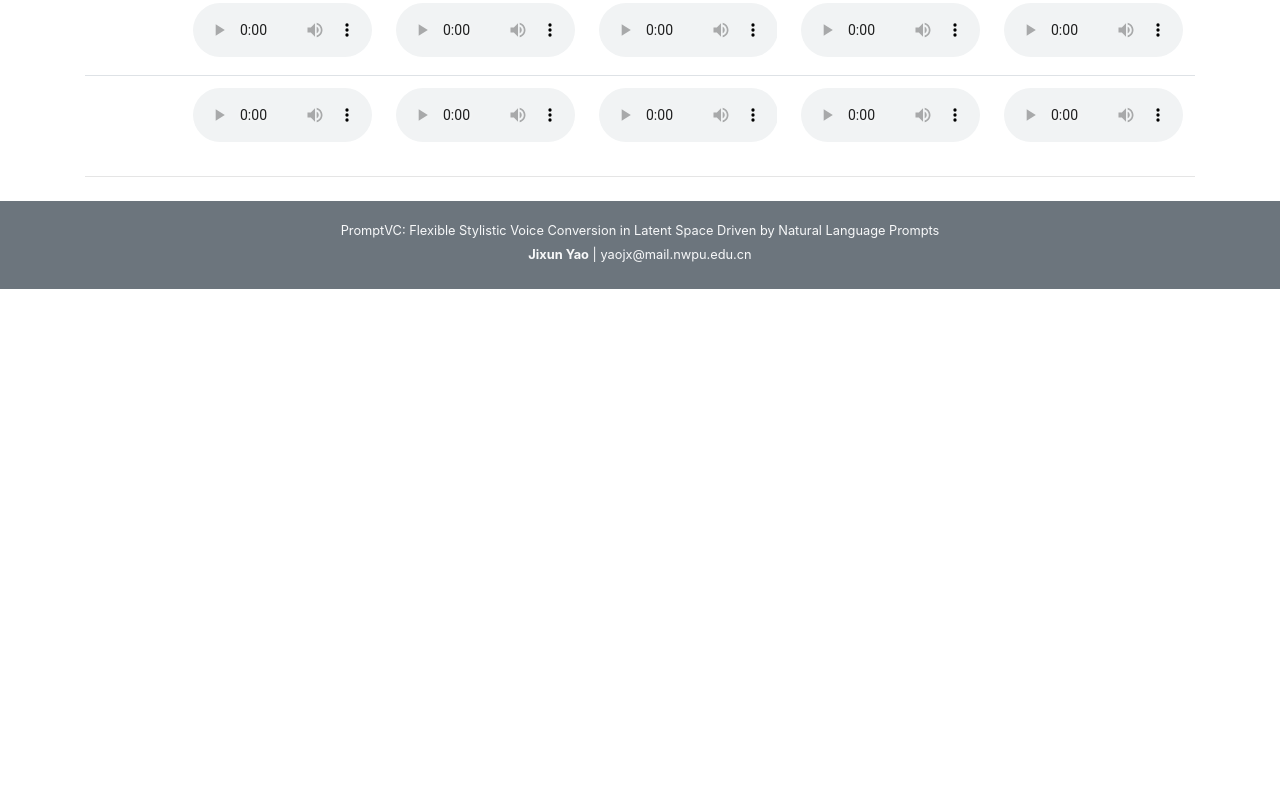
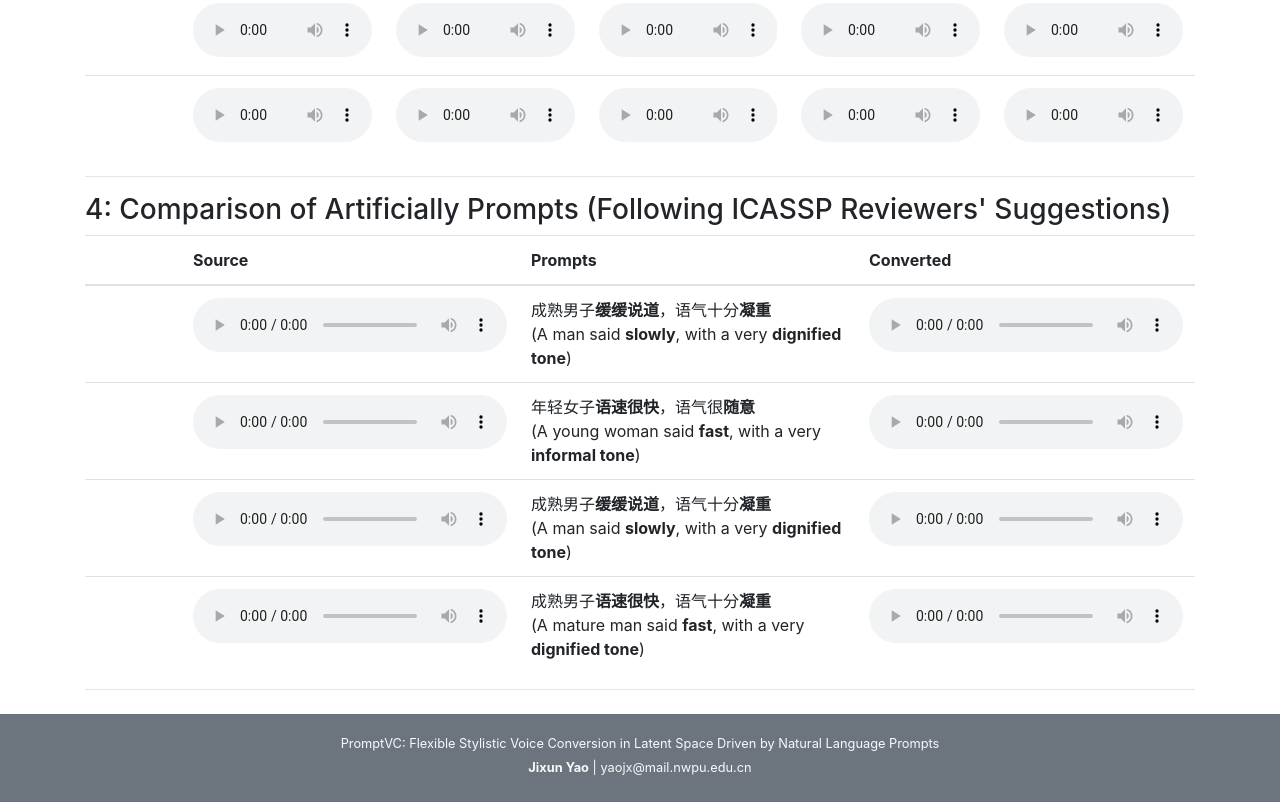
Before and after one commit to yaoxunji/prompt_vc, a plain HTML site: page index.html in a window 1280 px wide. Shown: the part 5706-6508 px from the top of the page. Before the commit the page ends 5995 px from the top, so only its background shows below. Drawn offline with nearby package versions, Linux system fonts and the light colour scheme; some packages are replaced by stand-ins of ours; a script that the page names is missing; files whose address does not match are found by name.

Commit message:
add demos

```diff
--- a/index.html
+++ b/index.html
@@ -1167,6 +1167,99 @@ jsdelivr.net/npm/mathjax@3/es5/tex-mml-chtml.js">
       </div>
       <hr>
 
+      <h3>4: Comparison of  Artificially Prompts (Following ICASSP Reviewers' Suggestions)</h3>
+      <div class="big-screen">
+        <table class="table">
+          <thead>
+            <tr>
+              <th></th>
+              <th>Source </th>
+              <th>Prompts</th>
+              <th>Converted</th>
+            </tr>
+          </thead>
+          <tbody>
+            <!-- A mature man said slowly, with a very dignified tone
+A young woman said fast, with a very informal tone
+A mature man said slowly, with a very dignified tone
+A mature man said fast, with a very dignified tone -->
+            <tr>
+              <th scope="row"></th>
+              <td>
+                <audio controls="">
+                  <source src="./audios/artificial/zh-cn_jiuye_db_119.wav" type="audio/wav">
+                </audio>
+              </td>
+              <td>
+                成熟男子<b>缓缓说道</b>，语气十分<b>凝重</b> <br>
+                (A man said <b> slowly</b>, with a very <b>dignified tone</b>)
+              </td>
+              <td>
+                <audio controls="">
+                  <source src="./audios/artificial/diff_001_zh_cn_didi_jiuye_119.wav" type="audio/wav">
+                </audio>
+              </td>
+            </tr>
+
+            <tr>
+              <th scope="row"></th>
+              <td>
+                <audio controls="">
+                  <source src="./audios/artificial/zh-cn_jiuye_db_119.wav" type="audio/wav">
+                </audio>
+              </td>
+              <td>
+                年轻女子<b>语速很快</b>，语气很<b>随意</b> <br>
+                (A young woman said <b>fast</b>, with a very <b>informal tone</b>)
+              </td>
+              <td>
+                <audio controls="">
+                  <source src="./audios/artificial/diff_002_zh_cn_didi_jiuye_119.wav" type="audio/wav">
+                </audio>
+              </td>
+            </tr>
+
+            <tr>
+              <th scope="row"></th>
+              <td>
+                <audio controls="">
+                  <source src="./audios/artificial/zh-cn_jiuye_db_119.wav" type="audio/wav">
+                </audio>
+              </td>
+              <td>
+                成熟男子<b>缓缓说道</b>，语气十分<b>凝重</b> <br>
+                (A man said <b> slowly</b>, with a very <b>dignified tone</b>)
+              </td>
+              <td>
+                <audio controls="">
+                  <source src="./audios/artificial/diff_001_zh_cn_didi_jiuye_119.wav" type="audio/wav">
+                </audio>
+              </td>
+            </tr>
+
+            <tr>
+              <th scope="row"></th>
+              <td>
+                <audio controls="">
+                  <source src="./audios/artificial/zh-cn_jiuye_db_119.wav" type="audio/wav">
+                </audio>
+              </td>
+              <td>
+                成熟男子<b>语速很快</b>，语气十分<b>凝重</b> <br>
+                (A mature man said <b>fast</b>, with a very <b>dignified tone</b>)
+              </td>
+              <td>
+                <audio controls="">
+                  <source src="./audios/artificial/diff_003_zh_cn_jiuye_db_119.wav" type="audio/wav">
+                </audio>
+              </td>
+            </tr>
+
+          </tbody>
+        </table>
+      </div>
+      <hr>
+
     </div>
   </main>
 
```
Also changed, not shown: 4 other files.
